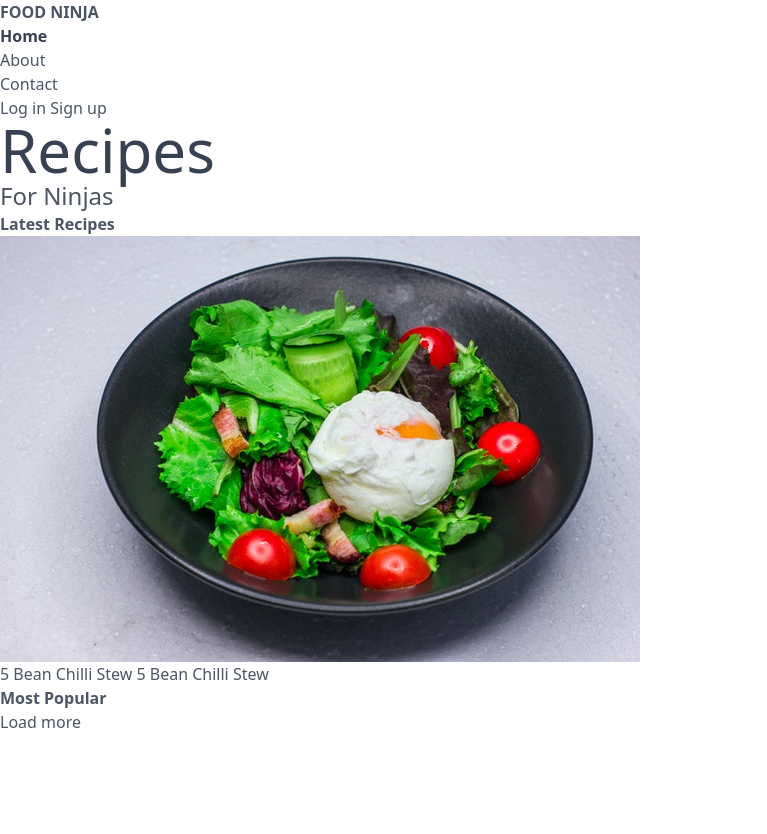
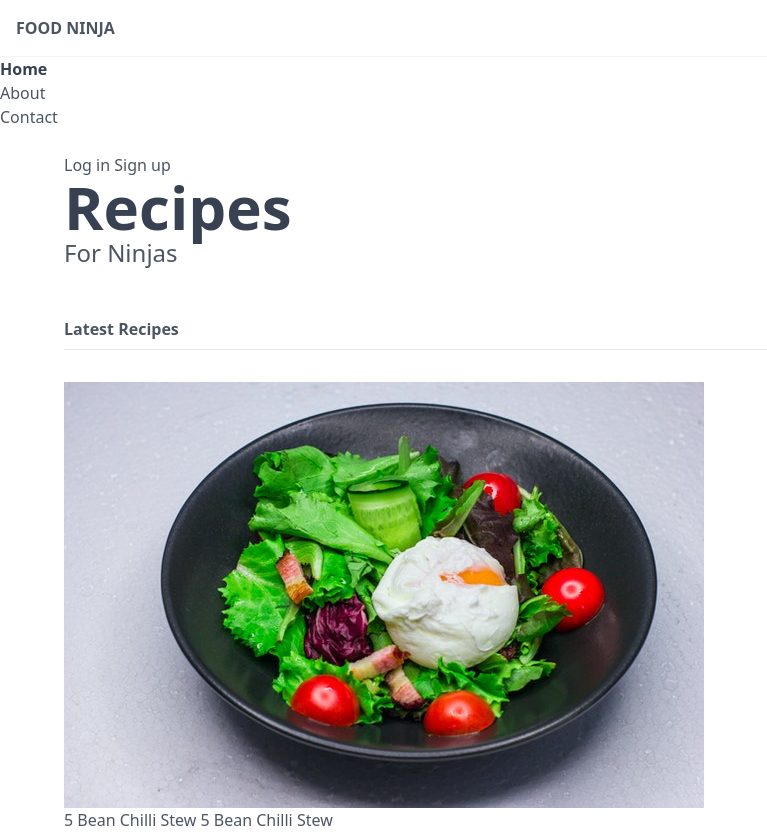
Before and after one commit to IamMutevu/ninja-food, a website: page public/index.html in a window 1280 px wide. Shown: the top 834 px of the page, without its empty margins (0-767 px from the left). Before the commit the page ends 800 px from the top, so only its background shows below. Drawn offline with Linux system fonts and the light colour scheme.

Commit message:
Add borders, margins, and padding

```diff
--- a/public/index.html
+++ b/public/index.html
@@ -11,7 +11,7 @@
 		<div>
 			<nav>
 				<div>
-					<h1 class="font-bold uppercase">
+					<h1 class="font-bold uppercase p-4 border-b border-gray-100">
 						<a href="/">Food Ninja</a>
 					</h1>
 				</div>
@@ -35,7 +35,7 @@
 			</nav>
 		</div><!-- end nav -->
 
-		<main>
+		<main class="px-16 py-6">
 			<div>
 				<a href="#">Log in</a>
 				<a href="#">Sign up</a>
@@ -47,9 +47,9 @@
 			</header>
 
 			<div>
-				<h4 class="font-bold">Latest Recipes</h4>
+				<h4 class="font-bold mt-12 pb-2 border-b border-gray-200">Latest Recipes</h4>
 
-				<div>
+				<div class="mt-8">
 					<!-- cards go here -->
 					<div>
 						<img src="img/food1.jpeg" alt="">
@@ -60,9 +60,9 @@
 					</div>
 				</div>
 
-				<h4 class="font-bold">Most Popular</h4>
+				<h4 class="font-bold mt-12 pb-2 border-b border-gray-200">Most Popular</h4>
 
-				<div>
+				<div  class="mt-8">
 					<!-- cards go here -->
 				</div>
 
--- a/tailwind.config.js
+++ b/tailwind.config.js
@@ -1,5 +1,9 @@
 module.exports = {
   mode: 'jit',
+  purge: [
+     './public/*.html',
+     './src/*.{js,jsx,ts,tsx,vue}',
+   ],
   content: [
     './public/index.html',
     './src/**/*.{html,js}'
```
Also changed, not shown: public/styles.css.
